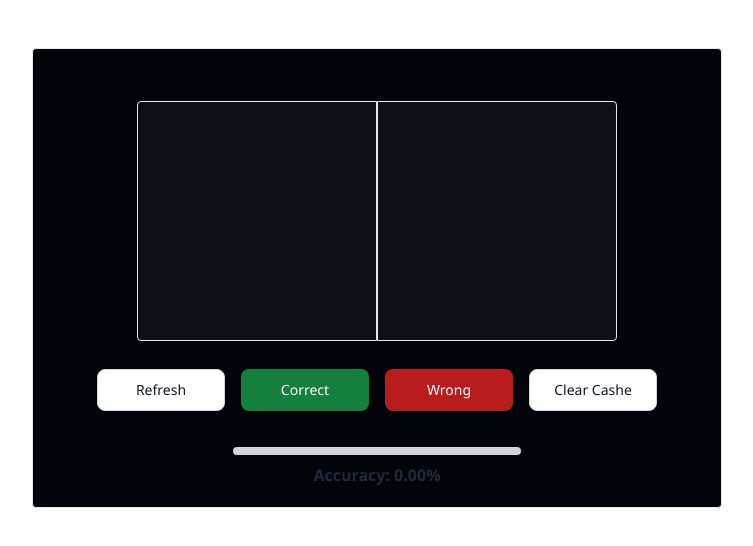
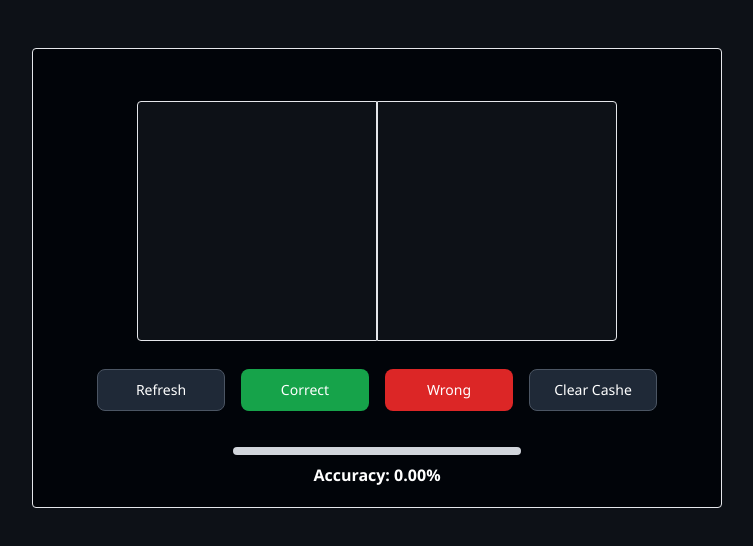
Before and after one commit to astatochek/react-digit-recognition, a React (Create React App) app: page / in a window 1280 px wide. Shown: the top 546 px of the page, without its empty margins (263-1016 px from the left). Built offline with nearby package versions, Linux system fonts and the light colour scheme.

Commit message:
adjust styles for white theme (unsupported)

```diff
--- a/src/components/AccuracyComponent/Accuracy.tsx
+++ b/src/components/AccuracyComponent/Accuracy.tsx
@@ -17,7 +17,7 @@ const Accuracy = ({ accuracy, coefficient }: AccuracyProps) => {
           bgFlag ? "bg-red-700" : "bg-green-700"
         }`}
       ></div>
-      <p className="my-2 text-base dark:text-white">Accuracy: {accuracy.toFixed(2)}%</p>
+      <p className="my-2 text-base text-white">Accuracy: {accuracy.toFixed(2)}%</p>
 
     </div>
   );
--- a/src/components/MainComponent/MainComponent.tsx
+++ b/src/components/MainComponent/MainComponent.tsx
@@ -165,25 +165,25 @@ const MainComponent = () => {
 
         <div className="flex flex-row justify-center m-2">
           <button
-            className="w-32 mx-2 text-gray-900 bg-white border border-gray-300 focus:outline-none hover:bg-gray-100 focus:ring-4 focus:ring-gray-200 font-medium rounded-lg text-sm px-5 py-2.5 dark:bg-gray-800 dark:text-white dark:border-gray-600 dark:hover:bg-gray-700 dark:hover:border-gray-600 dark:focus:ring-gray-700"
+            className="w-32 mx-2 border focus:outline-none focus:ring-4 font-medium rounded-lg text-sm px-5 py-2.5 bg-gray-800 text-white border-gray-600 hover:bg-gray-700 hover:border-gray-600 focus:ring-gray-700"
             onClick={refreshPage}
           >
             Refresh
           </button>
           <button
-            className="w-32 mx-2 text-center focus:outline-none text-white bg-green-700 hover:bg-green-800 focus:ring-4 focus:ring-green-300 font-medium rounded-lg text-sm px-5 py-2.5 dark:bg-green-600 dark:hover:bg-green-700 dark:focus:ring-green-800"
+            className="w-32 mx-2 text-center focus:outline-none text-white focus:ring-4 font-medium rounded-lg text-sm px-5 py-2.5 bg-green-600 hover:bg-green-700 focus:ring-green-800"
             onClick={handleCorrect}
           >
             Correct
           </button>
           <button
-            className="w-32 mx-2 focus:outline-none text-white bg-red-700 hover:bg-red-800 focus:ring-4 focus:ring-red-300 font-medium rounded-lg text-sm px-5 py-2.5 dark:bg-red-600 dark:hover:bg-red-700 dark:focus:ring-red-900"
+            className="w-32 mx-2 focus:outline-none text-white focus:ring-4 font-medium rounded-lg text-sm px-5 py-2.5 bg-red-600 hover:bg-red-700 focus:ring-red-900"
             onClick={handleWrong}
           >
             Wrong
           </button>
           <button
-            className="w-32 mx-2 text-gray-900 bg-white border border-gray-300 focus:outline-none hover:bg-gray-100 focus:ring-4 focus:ring-gray-200 font-medium rounded-lg text-sm px-5 py-2.5 dark:bg-gray-800 dark:text-white dark:border-gray-600 dark:hover:bg-gray-700 dark:hover:border-gray-600 dark:focus:ring-gray-700"
+            className="w-32 mx-2 border focus:outline-none focus:ring-4 font-medium rounded-lg text-sm px-5 py-2.5 bg-gray-800 text-white border-gray-600 hover:bg-gray-700 hover:border-gray-600 focus:ring-gray-700"
             onClick={clearLocalStorage}
           >
             Clear Cashe
--- a/src/components/PopupComponent/Popup.tsx
+++ b/src/components/PopupComponent/Popup.tsx
@@ -21,14 +21,14 @@ const PopupComponent = () => {
     <>
       {active && (
         <div className="h-screen w-screen bg-[rgba(0,0,0,0.7)] fixed left-0 top-0 flex justify-center items-center">
-          <div className="w-3/5 p-4 text-center bg-white border border-gray-200 rounded-lg shadow sm:p-8 dark:bg-gray-800 dark:border-gray-700">
-            <h5 className="mb-2 text-4xl font-bold text-gray-900 dark:text-white">
+          <div className="w-3/5 p-4 text-center border rounded-lg shadow sm:p-8 bg-gray-800 border-gray-700">
+            <h5 className="mb-2 text-4xl font-bold text-white">
               Connecting to{" "}
               <a href="https://huggingface.co/" className="hover:text-blue-500">
                 huggingface.co
               </a>
             </h5>
-            <p className="my-3 text-3xl text-gray-500 sm:text-lg dark:text-gray-400">
+            <p className="my-3 text-3xl sm:text-lg text-gray-400">
               Please wait {delay}s :)
             </p>
           </div>
--- a/src/index.css
+++ b/src/index.css
@@ -3,5 +3,5 @@
 @tailwind utilities;
 
 body {
-    @apply dark:bg-github-dark-gray dark:text-white font-["Segoe_UI"];
+    @apply bg-github-dark-gray text-white font-["Segoe_UI"];
 }
```
